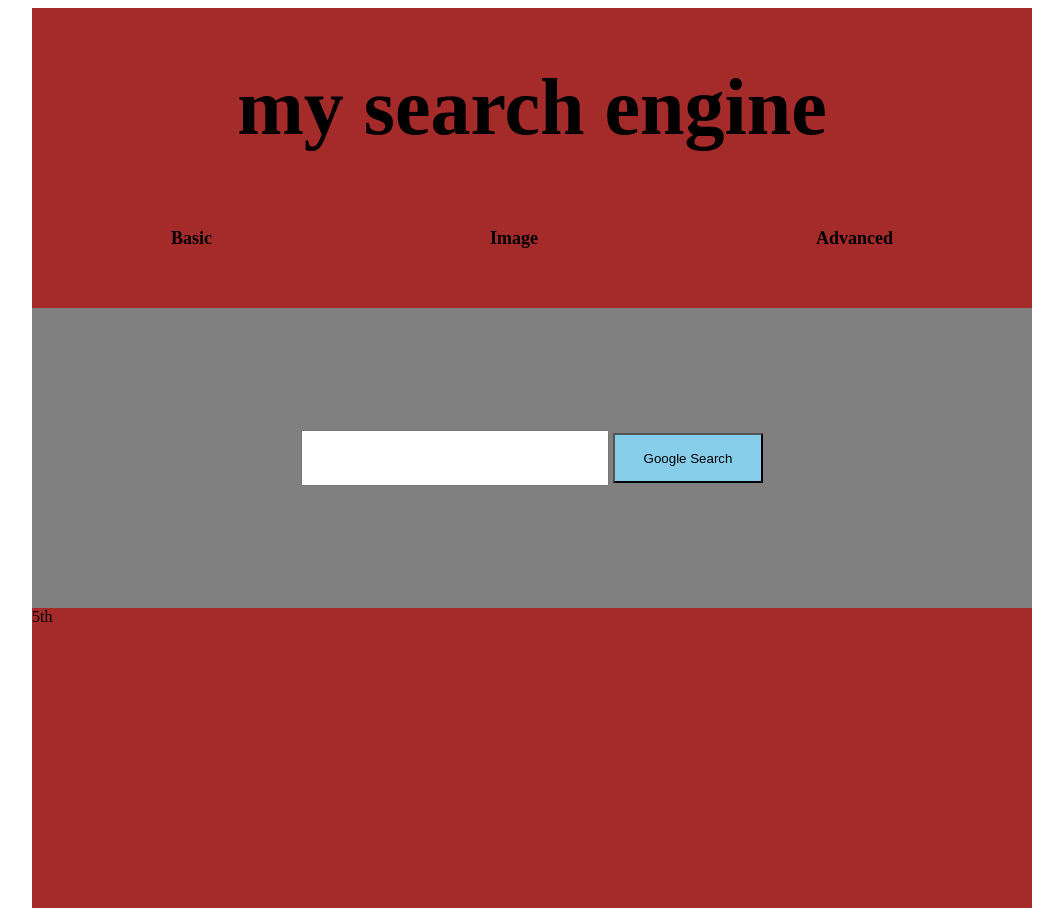
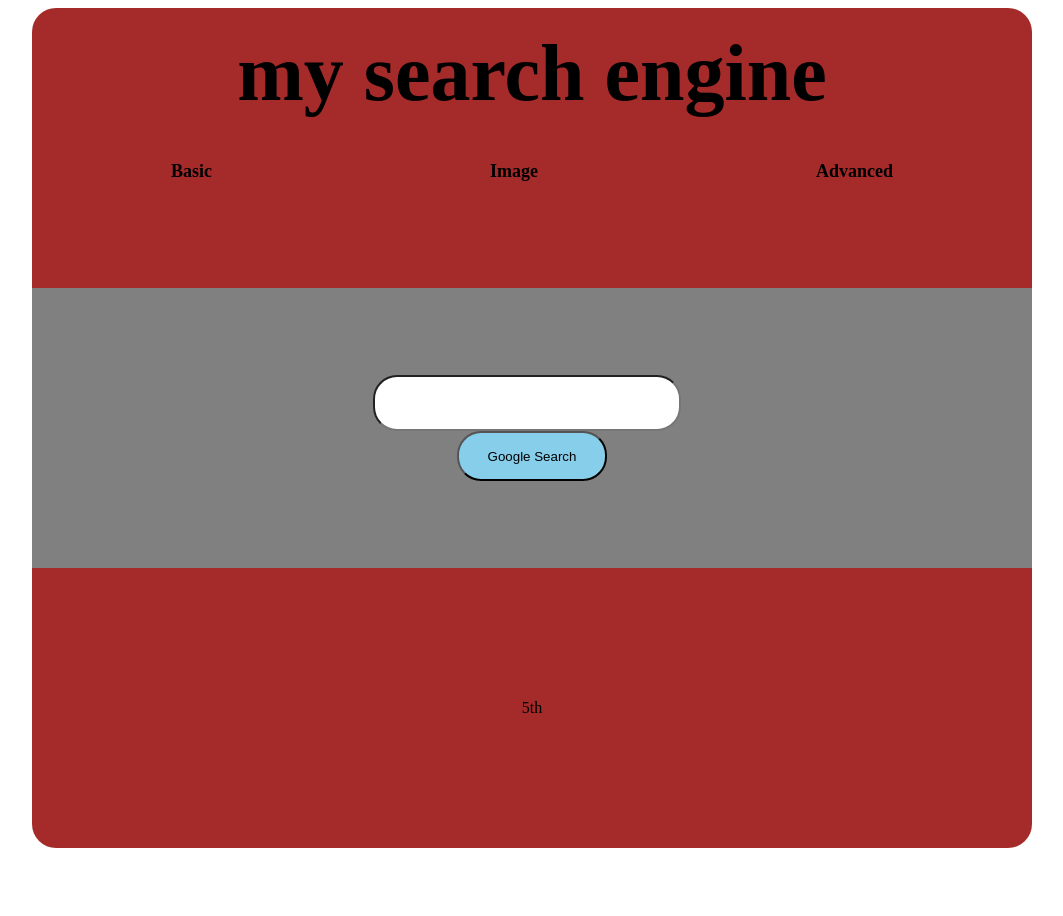
Before and after one commit to Youssefwolf/WebEngine, a plain HTML site: page index.html in a window 1280 px wide. Shown: the whole page, without its empty margins (108-1171 px from the left). After the commit the page ends 856 px from the top, so only its background shows below. Drawn offline with Linux system fonts and the light colour scheme.

Commit message:
Update style1.css

```diff
--- a/style1.css
+++ b/style1.css
@@ -4,14 +4,32 @@
     justify-content: center;
     align-items: center;
 }
+#one a {
+    font-size: 20pt;
+}
 
 input {
     width: 300px;
     height: 50px;
+    border-radius: 24px;
+}
+form {
+    display: flex;
+    flex-direction: column;
+}
+form > div > text {
+    font-size: 20pt;
 }
 #inS {
     width: 150px;
     background-color: skyblue;
+    align-self: center;
+}
+#inT {
+    margin-right: 10px;
+}
+form > div {
+    background-color: gray;
 }
 #inS:hover {
     background-color: cyan;
@@ -23,10 +41,20 @@ input {
 #inT:focus{
     background-color: teal;
 }
+#one {
+    border-top-right-radius: 24px;
+    border-top-left-radius: 24px;
+}
 
 #one > h1 {
     text-align: center;
     font-size: 60pt;
+    margin: 20px;
+}
+#one > h2 {
+    text-align: center;
+    font-size: 30pt;
+    margin: 10px;
 }
 
 div {
@@ -35,7 +63,7 @@ div {
 body {
     display: grid;
     grid-template-columns: 1000px ;
-    grid-template-rows: 300px 300px 300px;
+    grid-template-rows: 280px 280px 280px;
     justify-content: center;
 }
 
@@ -49,3 +77,13 @@ body {
     font-size: large;
     font-weight: bold;
 }
+#three {
+    display: flex;
+    justify-content: center;
+    align-items: center;
+    border-bottom-right-radius: 24px;
+    border-bottom-left-radius: 24px;
+}
+#three > h2{
+    font-size: 20pt;
+}
```
